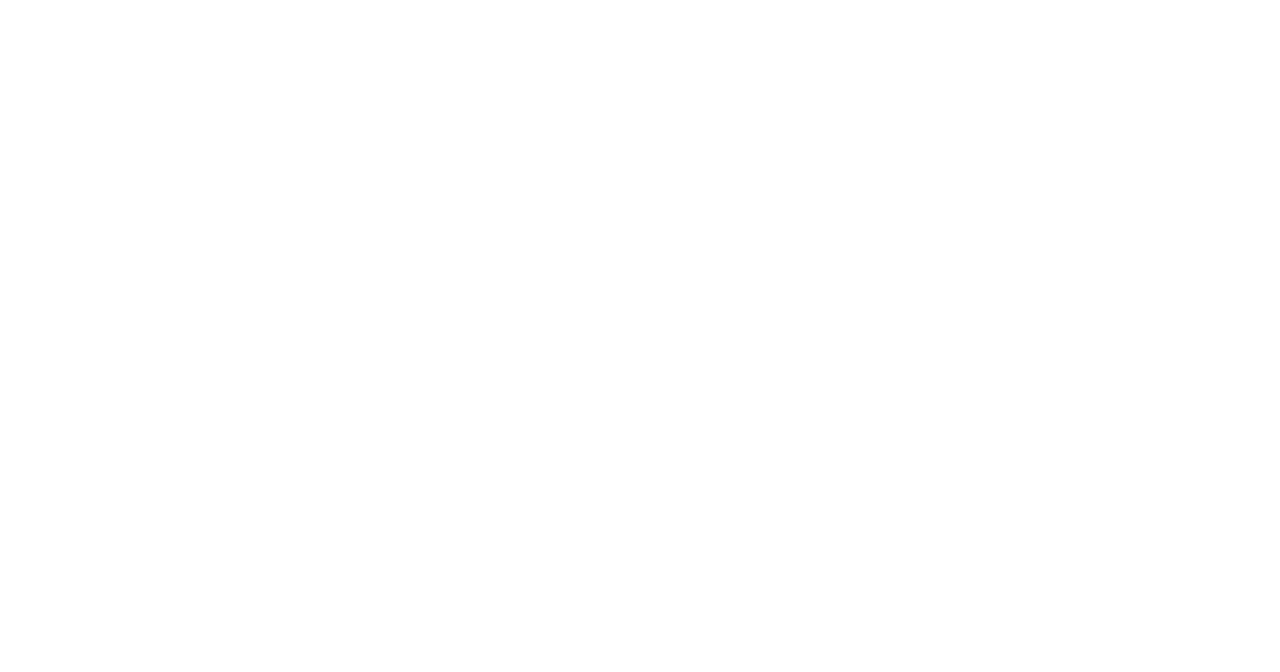
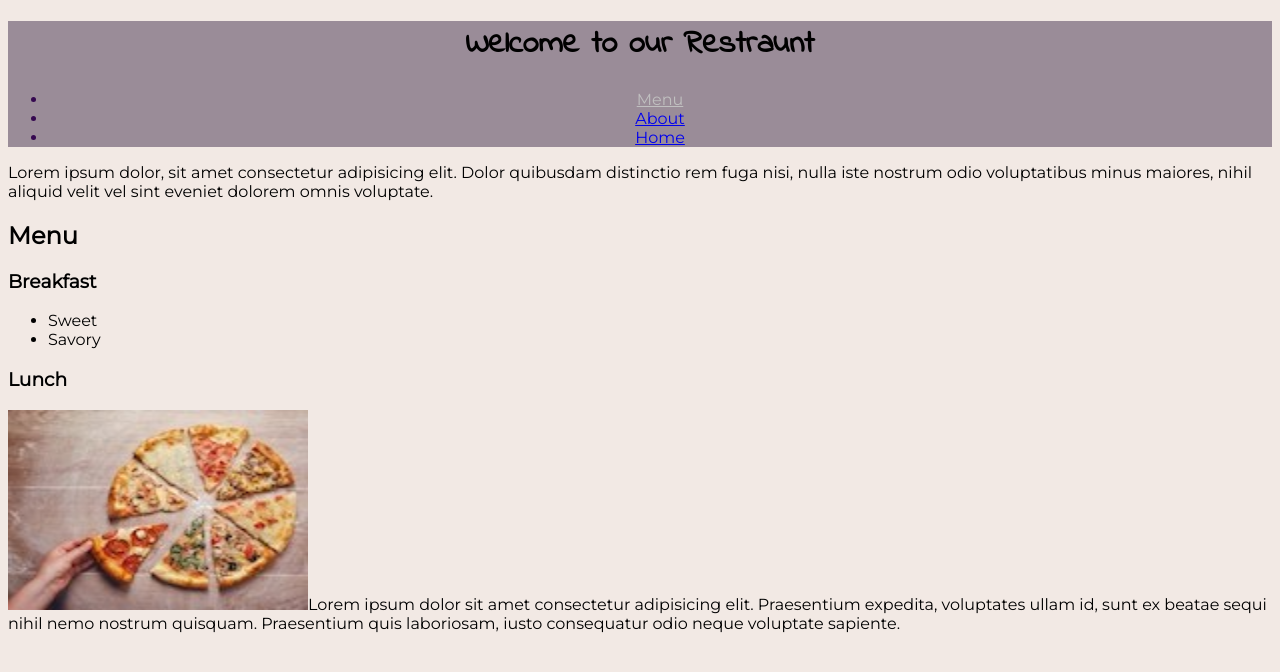
Before and after one commit to WhatUpItsDanielle/Midterm, a plain HTML site: page index.html in a window 1280 px wide. Drawn offline with Linux system fonts and the light colour scheme.

Commit message:
index.html fninshed minus a little formatting. about.html still needs to be completed

```diff
--- a/CSS/stylesheet.css
+++ b/CSS/stylesheet.css
@@ -1,12 +1,29 @@
 /*reference colors:
-Space Cadet: #22223B
+Space Cadet: #22223B (dark purple}
 Heliotrope Gray: #9A8C98
 Silver Pink: #C9ADA7
-Isabelline: #F2E9E4
+Isabelline: #F2E9E4 (offwhite)
 */
 
 body{
     font-family: 'Montserrat', sans-serif;
+    background-color: #F2E9E4;
+}
+
+header{
+    background-color:#9A8C98;
+    text-align: center;
+    position:sticky;
+}
+
+nav{
+    display: inline;
+    color: rgb(53,8,80)
+
+}
+
+a:visited{
+    color:silver;
 }
 
 h1{
--- a/index.html
+++ b/index.html
@@ -10,6 +10,29 @@
     <link href="https://fonts.googleapis.com/css2?family=Indie+Flower&display=swap" rel="stylesheet">
 </head>
 <body>
+    <header>
+        <h1>Welcome to our Restraunt</h1>
+        <nav>
+            <ul>
+                <li><a href=>Menu</a></li>
+                <li><a href = misc/about.html >About</a></li>
+                <li><a href= index.html>Home</a></li>
+            </ul>
+        </nav>
+    </header>
+
+    <p>Lorem ipsum dolor, sit amet consectetur adipisicing elit. Dolor quibusdam distinctio rem fuga nisi, nulla iste nostrum odio voluptatibus minus maiores, nihil aliquid velit vel sint eveniet dolorem omnis voluptate.</p>
+
+    <h2>Menu</h2>
+    <h3>Breakfast</h3>
+    <ul class = break-list>
+        <li>Sweet</li>
+        <li>Savory</li>
+    </ul>
+
+    <h3>Lunch</h3>
+    <p><img src = "images/pizza.jpg" height = 200 width =300 alt = "Pizza">Lorem ipsum dolor sit amet consectetur adipisicing elit. Praesentium expedita, voluptates ullam id, sunt ex beatae sequi nihil nemo nostrum quisquam. Praesentium quis laboriosam, iusto consequatur odio neque voluptate sapiente. </p>
+
 
 </body>
 </html>
```
Also changed, not shown: images/pancake.jpg (added), images/pizza.jpg (added), images/restaurant.jpg (added).
